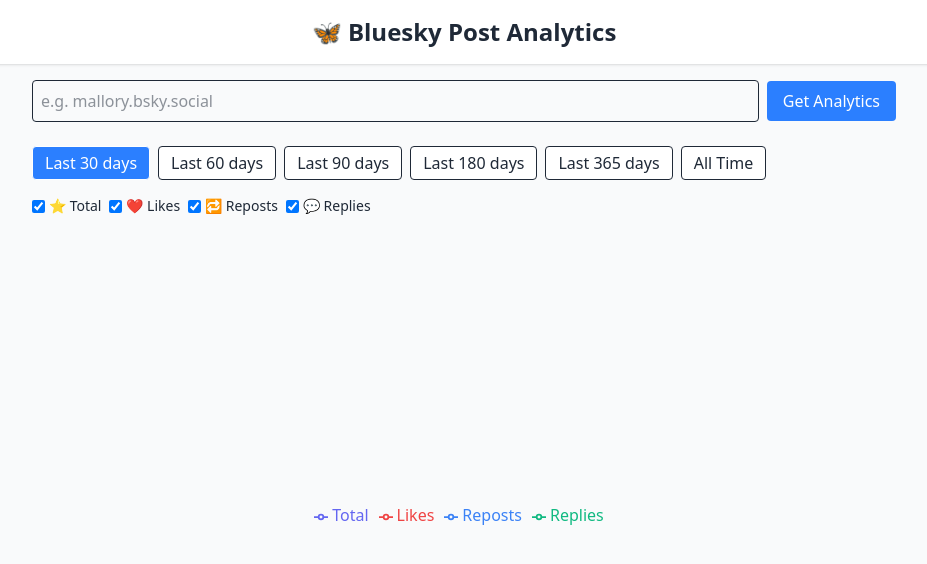
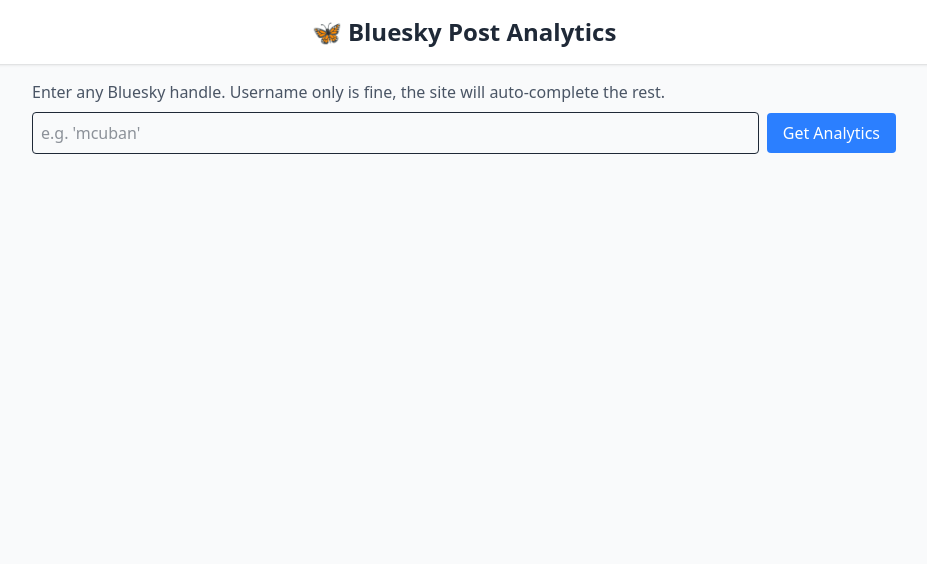
Before and after one commit to ryan-powers/bsky-analytics-app, a Next.js app: page / in a window 1280 px wide. Shown: the top 564 px of the page, without its empty margins (176-1103 px from the left). Built offline with nearby package versions, Linux system fonts and the light colour scheme.

Commit message:
Added input instructions. Changed chart area to not show if no data is loaded.

```diff
--- a/src/app/page.tsx
+++ b/src/app/page.tsx
@@ -45,12 +45,26 @@
     { label: 'All Time', value: 0 },
   ];
 
+  const normalizeHandle = (input: string): string => {
+    let handle = input.trim().replace(/^@/, '').toLowerCase();
+
+    if (!handle.includes('.')) {
+      handle += '.bsky.social';
+    }
+
+    return handle;
+  };
 
   const fetchAnalytics = async () => {
     setLoading(true);
     setError('');
+
     try {
-      const res = await fetch(`/api/analyze?handle=${encodeURIComponent(handle.trim())}`);
+      const rawInput = handle.trim();
+      const normalizedHandle = normalizeHandle(rawInput);
+      setHandle(normalizedHandle); // optional: reflect it in the input box
+
+      const res = await fetch(`/api/analyze?handle=${encodeURIComponent(normalizedHandle)}`);
       const json = await res.json();
 
       if (json.error) {
@@ -84,6 +98,10 @@
   const avgReposts = posts.length > 0 ? (totalReposts / posts.length).toFixed(1) : '0';
   const avgReplies = posts.length > 0 ? (totalReplies / posts.length).toFixed(1) : '0';
 
+  //Check if data is loaded
+  const dataLoaded = profile && posts.length > 0;
+
+
   return (
     <main className="min-h-screen bg-gray-50">
       {/* Header */}
@@ -96,11 +114,14 @@
       {/* Content */}
       <div className="max-w-4xl mx-auto p-4">
         {/* Input section */}
+        <p className="text-gray-600 mb-2">
+          Enter any Bluesky handle. Username only is fine, the site will auto-complete the rest.
+        </p>
         <div className="flex gap-2 items-center mb-6">
           <input
             value={handle}
             onChange={(e) => setHandle(e.target.value)}
-            placeholder="e.g. mallory.bsky.social"
+            placeholder="e.g. 'mcuban'"
             className="flex-grow border p-2 rounded"
           />
           <button
@@ -114,6 +135,7 @@
 
         {/* Error message */}
         {error && <p className="text-red-600">{error}</p>}
+
 
         {profile && (
           <div className="flex items-start gap-4 mb-6">
@@ -191,6 +213,8 @@
         )}
 
         {/*Timeframe Selector goes here */}
+        {dataLoaded && (
+          <div className="space-y-4">
             <div className="mb-4 flex flex-wrap gap-2">
               {timeOptions.map(({ label, value }) => (
                 <button
@@ -313,6 +337,8 @@
               </div>
             )}
           </div>
+        )}
+      </div>
     </main>
   );
 }
```
Lines whose indentation alone changed are shown as unchanged.
